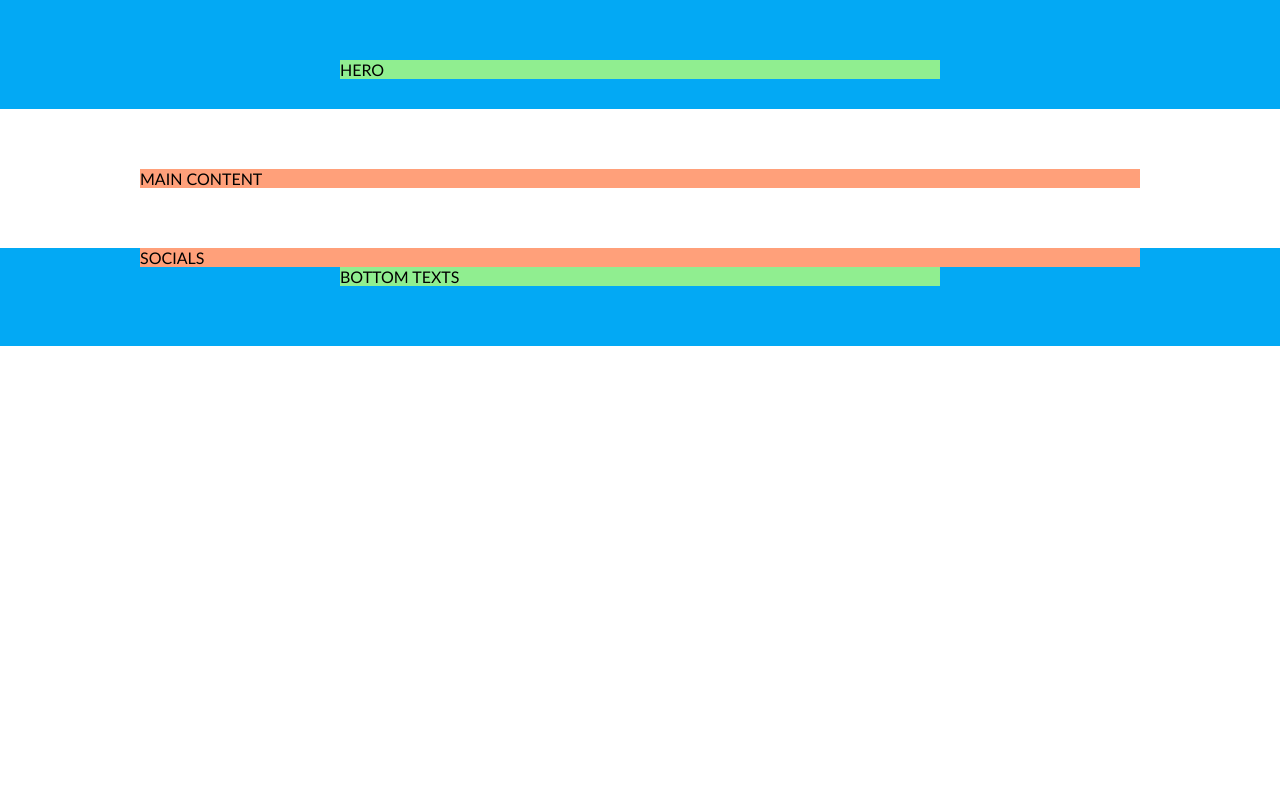
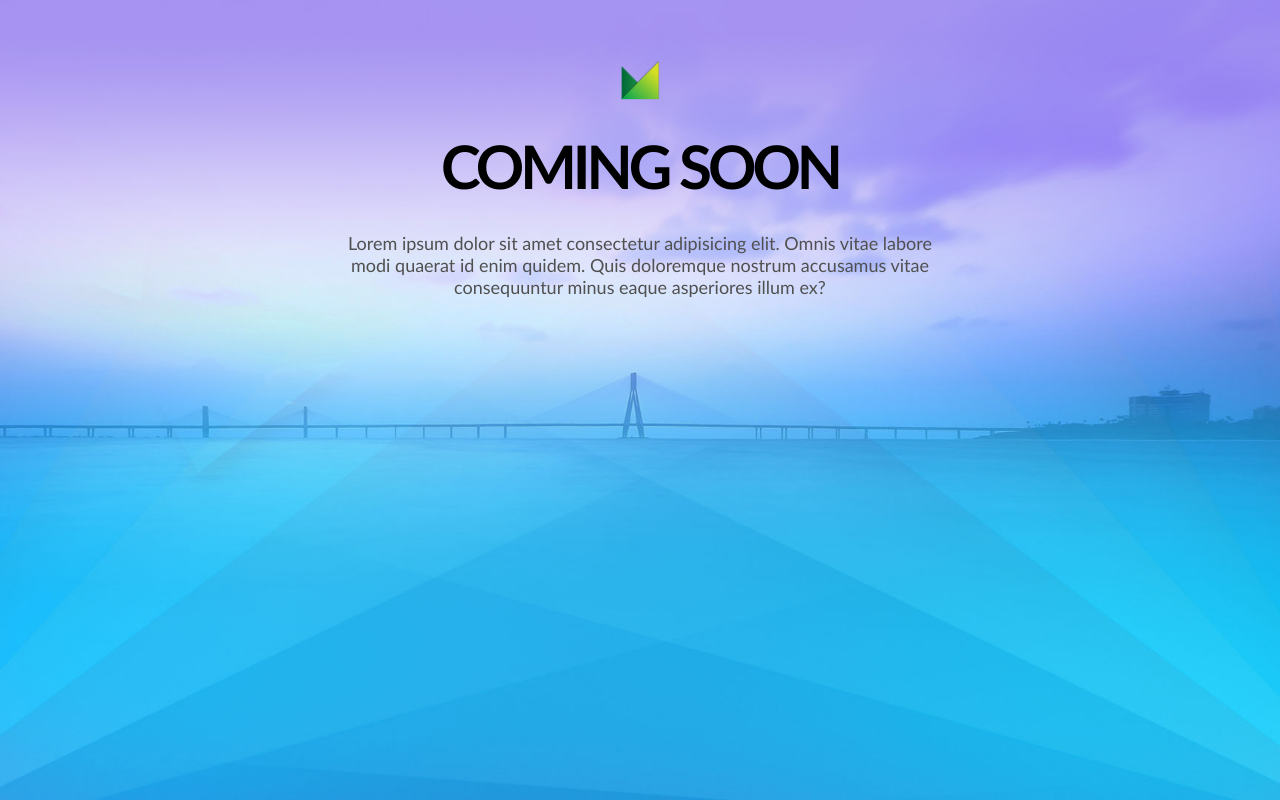
Before and after one commit to SauliusPipiras/5-coming-soon, a website: page index.html in a window 1280 px wide. Shown: the top 800 px of the page. Drawn offline with Linux system fonts and the light colour scheme.

Commit message:
Hero background

```diff
--- a/css/base/layout.css
+++ b/css/base/layout.css
@@ -5,13 +5,11 @@
 .container > .row {
    width: 1000px;
    margin-left: calc(50% - 500px);
-   background-color: lightsalmon;
 }
 
 .container > .short-row {
    width: 600px;
    margin-left: calc(50% - 300px);
-   background-color: lightgreen;
 }
 
 @media (max-width: 1100px) {
--- a/css/pages/home.css
+++ b/css/pages/home.css
@@ -6,10 +6,46 @@
 
 /* CUSTOM STYLE BELOW THIS COMMENT LINE */
 
-section.container {
+/* hero */
+
+.hero {
+   min-height: 100vh;
    padding-bottom: 30px;
+   background-image: url(../../img/background.png);
+   background-position: center;
+   background-repeat: no-repeat;
+   background-size: cover;
+   background-attachment: fixed;
 }
 
+.hero > .short-row {
+   display: flex;
+   flex-direction: column;
+   text-align: center;
+   gap: 30px;
+}
+
+.logo {
+   width: 100%;
+   height: 40px;
+   object-fit: contain;
+   object-position: center;
+}
+
+.main-title {
+   font-size: 60px;
+   text-transform: uppercase;
+   letter-spacing: -4px;
+}
+
+.main-description {
+   font-size: 18px;
+   color: rgb(80, 80, 80);
+}
+
+/* main */
+
+/* footer */
 footer.container {
    padding-top: 0;
 }
--- a/index.html
+++ b/index.html
@@ -16,9 +16,11 @@
     <link rel="stylesheet" href="./css/pages/home.css">
   </head>
   <body>
-    <section class="container bg-main">
+    <section class="container hero bg-main">
       <div class="short-row">
-         HERO
+         <img class="logo" src="./img/logo-header.png" alt="Logo">
+         <h1 class="main-title">Coming soon</h1>
+         <p class="main-description">Lorem ipsum dolor sit amet consectetur adipisicing elit. Omnis vitae labore modi quaerat id enim quidem. Quis doloremque nostrum accusamus vitae consequuntur minus eaque asperiores illum ex?</p>
       </div>
     </section>
 
```
Also changed, not shown: img/background.png (added), img/logo-header.png (added).
